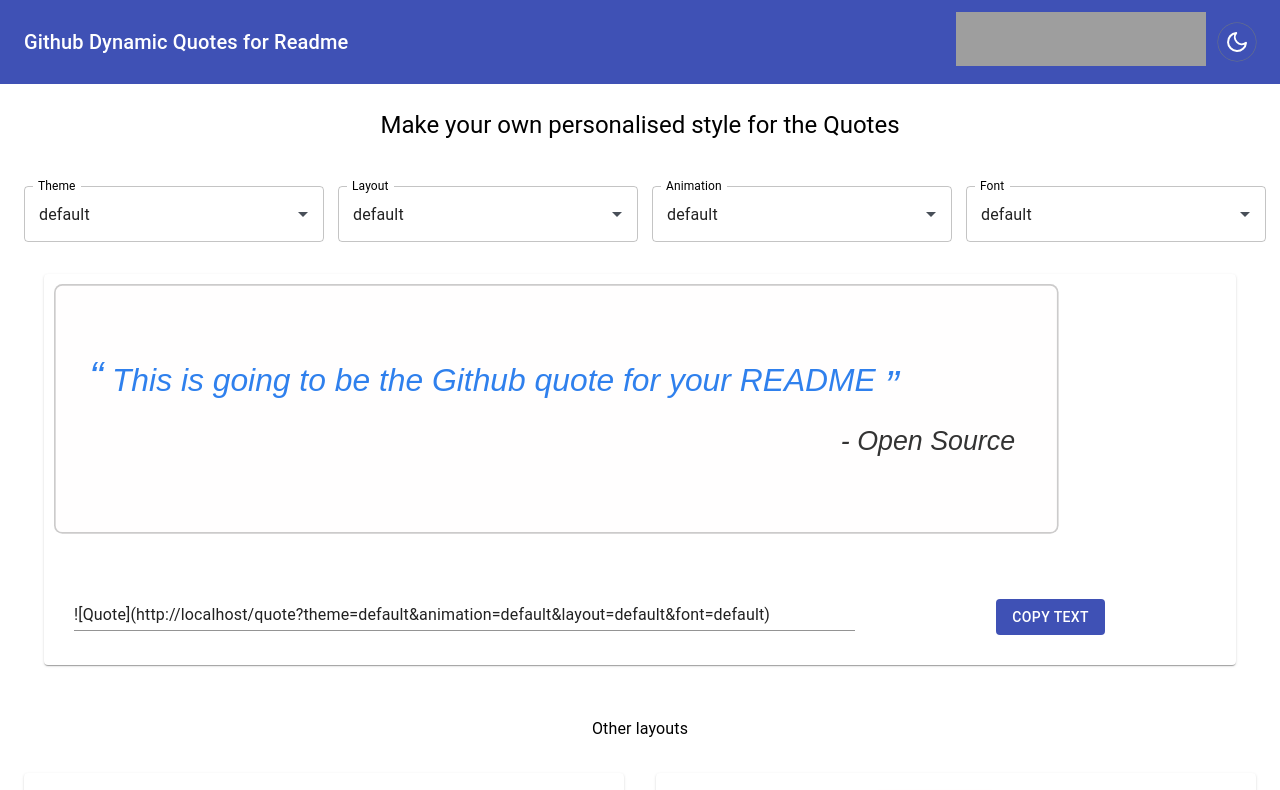
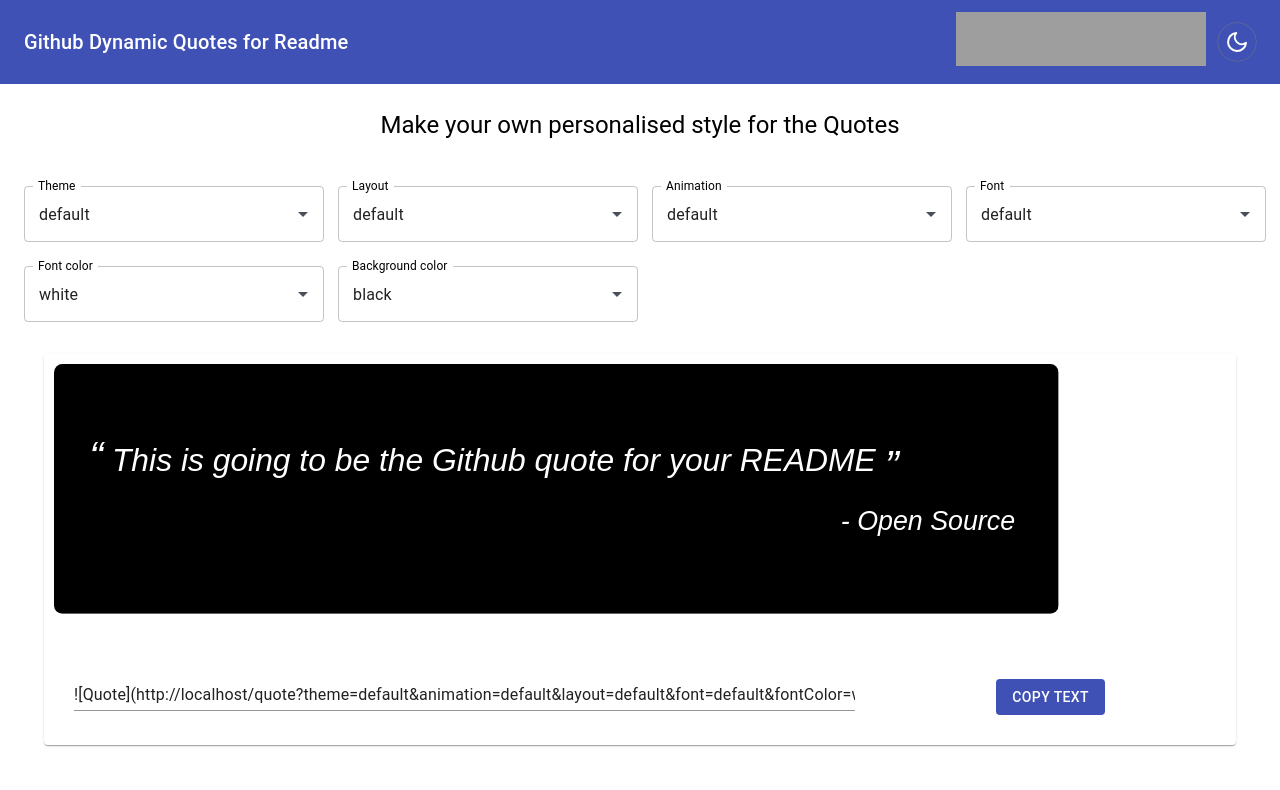
Before and after one commit to shravan20/github-readme-quotes, a React (Create React App) app in the folder frontend/: page / in a window 1280 px wide. Shown: the top 790 px of the page. Built offline with nearby package versions, Linux system fonts and the light colour scheme; no server answers; grey boxes are pictures that could not be loaded.

Commit message:
Feature - Custom color for components (#251)

```diff
--- a/frontend/src/components/Pages/Home/index.js
+++ b/frontend/src/components/Pages/Home/index.js
@@ -1,7 +1,7 @@
 import React, { useState } from 'react';
 import { Typography, Grid } from '@material-ui/core';
 import TemplateCard from '../../organisms/TemplateCard';
-import { themes, animations, layouts, fonts } from '../../../config/cardTemplate';
+import { themes, animations, layouts, fonts, colorValues } from '../../../config/cardTemplate';
 import TextField from '@material-ui/core/TextField';
 import Autocomplete from '@material-ui/lab/Autocomplete';
 import ContributorsCard from '../../ContributorsCard/ContributorCard'
@@ -11,6 +11,8 @@ const Home = () => {
     const [animation, setAnimation] = useState(animations[0]);
     const [layout, setLayout] = useState(layouts[0]);
     const [font, setFont] = useState(fonts[0]);
+    const [fontColor, setFontColor] = useState("white");
+    const [bgColor, setBgColor] = useState("black");
 
     return (
         <React.Fragment>
@@ -77,11 +79,38 @@ const Home = () => {
                     />
                 </Grid>
 
+                <Grid item xs={12} sm={6} lg={3}>
+                    <Autocomplete
+                        id="font-color"
+                        options={colorValues}
+                        value={fontColor}
+                        style={{ width: 300 }}
+                        onChange={(_event, newValue) => {
+                            if (newValue != null)
+                              setFontColor(newValue)
+                        }}
+                        renderInput={(params) => <TextField {...params} label="Font color" placeholder="Select a color" variant="outlined" />}
+                    />
+                </Grid>
+                <Grid item xs={12} sm={6} lg={3}>
+                    <Autocomplete
+                        id="bg-color"
+                        options={colorValues}
+                        value={bgColor}
+                        style={{ width: 300 }}
+                        onChange={(_event, newValue) => {
+                            if (newValue != null)
+                              setBgColor(newValue)
+                        }}
+                        renderInput={(params) => <TextField {...params} label="Background color" placeholder="Select a color" variant="outlined" />}
+                    />
+                </Grid>
+
             </Grid>
 
             <Grid container spacing={4}>
                 <Grid item xs={12} style={{ margin: '20px' }}>
-                    <TemplateCard theme={theme} animation={animation} layout={layout} font={font} />
+                    <TemplateCard theme={theme} animation={animation} layout={layout} font={font} fontColor={fontColor} bgColor={bgColor} />
                 </Grid>
                 <Grid item xs={12}>
                     <Typography align="center">Other layouts</Typography>
@@ -90,7 +119,7 @@ const Home = () => {
                     layouts.filter((item) => item !== layout).map((restLayout) => {
                         return (
                             <Grid key={restLayout} item xs={12} sm={12} md={6}>
-                                <TemplateCard theme={theme} animation={animation} layout={restLayout} font={font} />
+                                <TemplateCard theme={theme} animation={animation} layout={restLayout} font={font} fontColor={fontColor} bgColor={bgColor}/>
                             </Grid>
                         )
                     })
--- a/frontend/src/components/organisms/TemplateCard/index.js
+++ b/frontend/src/components/organisms/TemplateCard/index.js
@@ -26,12 +26,20 @@ const TemplateCard = (props) => {
     quote: "This is going to be the Github quote for your README",
     author: "Open Source",
   };
-  template.setTheme(mainThemes[props.theme]);
+
+  const theme = mainThemes[props.theme];
+  if (props.fontColor) {
+    theme.quote_color = props.fontColor;
+  }
+  if (props.bgColor) {
+    theme.bg_color = props.bgColor;
+  }
+
+  template.setTheme(theme);
   template.setData(data);
   template.setFont(mainFonts[props.font]);
   template.setAnimation(mainAnimations[props.animation]);
   template.setLayout(mainLayouts[props.layout]);
-
   const file = new Blob([getTemplate(template)], { type: "image/svg+xml" });
   const url = URL.createObjectURL(file);
 
@@ -53,7 +61,7 @@ const TemplateCard = (props) => {
     setShowSnackbar(false);
   };
 
-  const quoteUrl = `${originUrl}/quote?theme=${props.theme}&animation=${props.animation}&layout=${props.layout}&font=${props.font}`;
+  const quoteUrl = `${originUrl}/quote?theme=${props.theme}&animation=${props.animation}&layout=${props.layout}&font=${props.font}&fontColor=${props.fontColor}&bgColor=${props.bgColor}`;
 
   function SlideTransition(prop) {
     return <Slide {...prop} direction="up" />;
--- a/frontend/src/config/cardTemplate/index.js
+++ b/frontend/src/config/cardTemplate/index.js
@@ -53,3 +53,35 @@ export const fonts = [
   'Redressed',
   'Calligraffitti',
 ];
+export const colorValues = [
+  "red",
+  "blue",
+  "green",
+  "yellow",
+  "purple",
+  "orange",
+  "black",
+  "white",
+  "pink",
+  "brown",
+  "gray",
+  "cyan",
+  "magenta",
+  "indigo",
+  "teal",
+  "lavender",
+  "maroon",
+  "coral",
+  "gold",
+  "silver",
+  "lime",
+  "olive",
+  "turquoise",
+  "violet",
+  "beige",
+  "navy",
+  "plum",
+  "salmon",
+  "skyblue",
+  "mintgreen"
+];
```
Also changed, not shown: frontend/src/util/layouts/index.js (+25 -25 lines), 1 other file (tests, documents, lock files or other folders).
